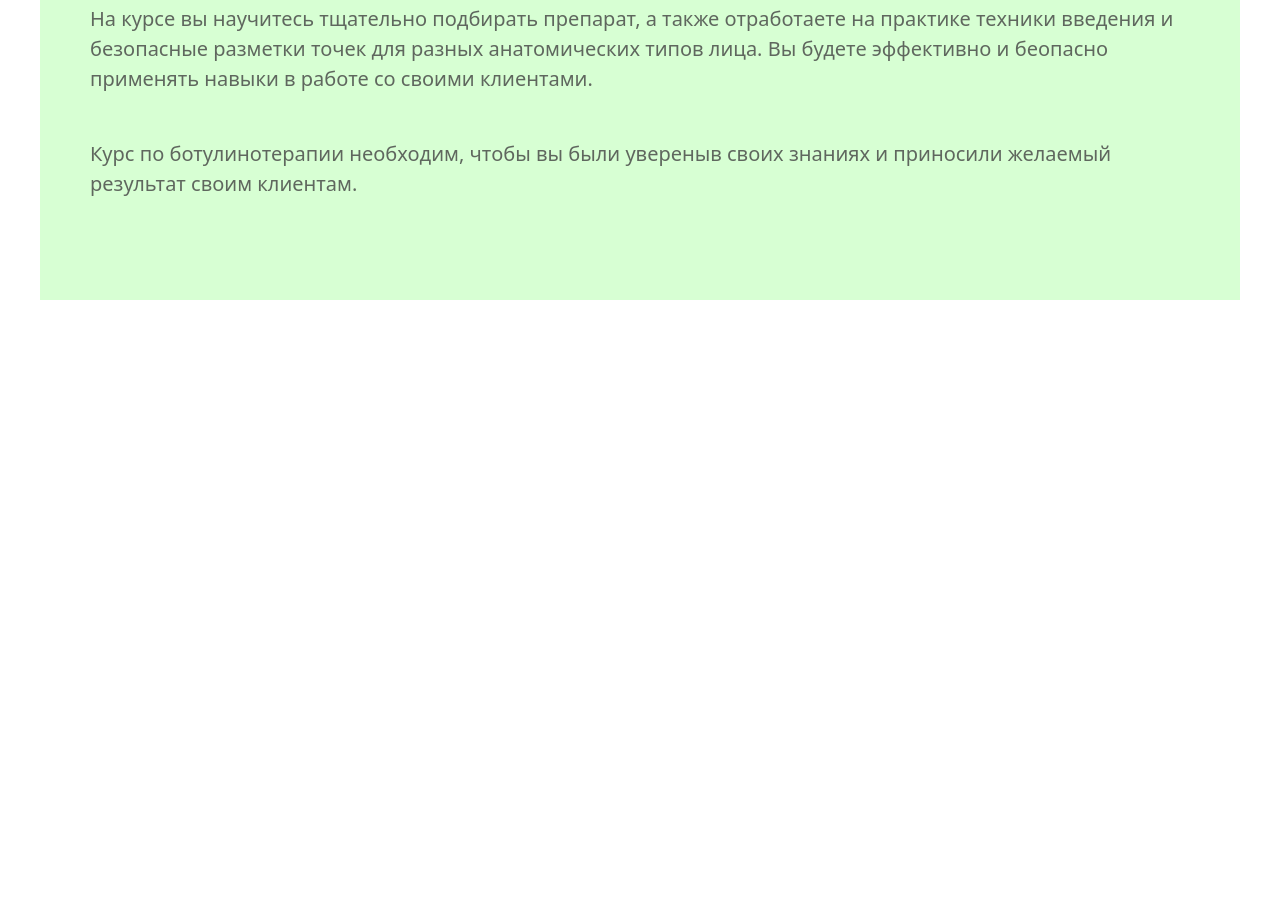
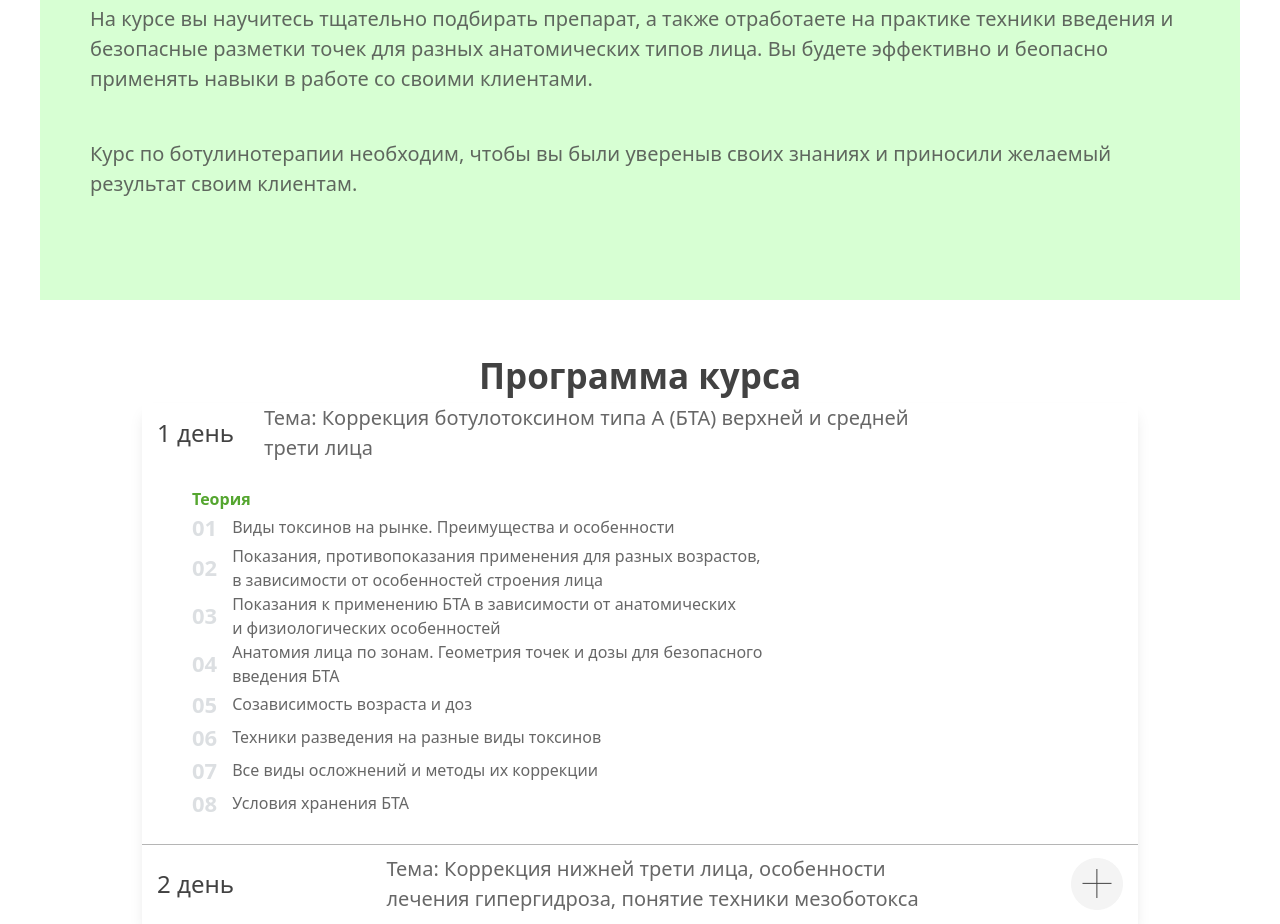
Before and after one commit to odamixubak-lang/class-work, a website: page src/page4.html in a window 1280 px wide. Shown: the part 1096-2020 px from the top of the page. Before the commit the page ends 1396 px from the top, so only its background shows below. Drawn offline with Linux system fonts and the light colour scheme.

Commit message:
Section3 in page4

```diff
--- a/src/page4.html
+++ b/src/page4.html
@@ -63,6 +63,34 @@
 
         <p class="text-[20px] opacity-80 font-medium text-[#424242]">Курс по ботулинотерапии необходим, чтобы вы были увереныв своих знаниях и приносили желаемый результат своим клиентам.</p>
     </section>
+    <section class="max-w-[1920px] mx-auto mt-[50px]">
+        <h2 class="text-[35px] font-[600] text-center text-[#424242]">Программа курса</h2>
+        <div class="lg:w-[996px] lg:h-[521px] shadow-lg mx-auto">
+            <div class="flex gap-[30px] items-center pl-[15px]">
+                <p class="text-[#424242] lg:text-[24px] font-medium">1 день</p>
+                <p class="text-[#424242] lg:text-[20px] font-medium opacity-80 hidden lg:block">Тема: Коррекция ботулотоксином типа А (БТА) верхней и средней <br> трети лица</p>
+            </div>
+            <br>
+            <div class="flex flex-col justify-center lg:pl-[50px]">
+                <p class="text-[#55A630] font-semibold text-[16px]">Теория</p>
+                <p class="text-[#424242] opacity-80 flex items-center gap-[15px]"><span class="text-[#D4D8DB] text-[22px] font-[700]">01</span>Виды токсинов на рынке. Преимущества и особенности</p>
+                <p class="text-[#424242] opacity-80 flex items-center gap-[15px]"><span class="text-[#D4D8DB] text-[22px] font-[700]">02</span>Показания, противопоказания применения для разных возрастов, <br>в зависимости от особенностей строения лица</p>
+                <p class="text-[#424242] opacity-80 flex items-center gap-[15px]"><span class="text-[#D4D8DB] text-[22px] font-[700]">03</span>Показания к применению БТА в зависимости от анатомических <br>и физиологических особенностей</p>
+                <p class="text-[#424242] opacity-80 flex items-center gap-[15px]"><span class="text-[#D4D8DB] text-[22px] font-[700]">04</span>Анатомия лица по зонам. Геометрия точек и дозы для безопасного <br> введения БТА</p>
+                <p class="text-[#424242] opacity-80 flex items-center gap-[15px]"><span class="text-[#D4D8DB] text-[22px] font-[700]">05</span>Созависимость возраста и доз</p>
+                <p class="text-[#424242] opacity-80 flex items-center gap-[15px]"><span class="text-[#D4D8DB] text-[22px] font-[700]">06</span>Техники разведения на разные виды токсинов</p>
+                <p class="text-[#424242] opacity-80 flex items-center gap-[15px]"><span class="text-[#D4D8DB] text-[22px] font-[700]">07</span>Все виды осложнений и методы их коррекции</p>
+                <p class="text-[#424242] opacity-80 flex items-center gap-[15px]"><span class="text-[#D4D8DB] text-[22px] font-[700]">08</span>Условия хранения БТА</p>
+            </div>
+            <br>
+            <div class="flex gap-[30px] h-[80px] items-center justify-between pl-[15px] pr-[15px] border-t-1 border-[#B5B5B5]">
+                <p class="text-[#424242] lg:text-[24px] font-medium">2 день</p>
+                <p class="text-[#424242] lg:text-[20px] font-medium opacity-80 hidden lg:block">Тема: Коррекция нижней трети лица, особенности <br> лечения гипергидроза, понятие техники мезоботокса</p>
+                <div class="flex items-center"><img src="./page4img/значек открыть.png" alt=""></div>
+            </div>
+
+        </div>
+    </section>
 </body>
 
 </html>
```
Also changed, not shown: src/output.css, src/page4img/значек открыть.png (added).
